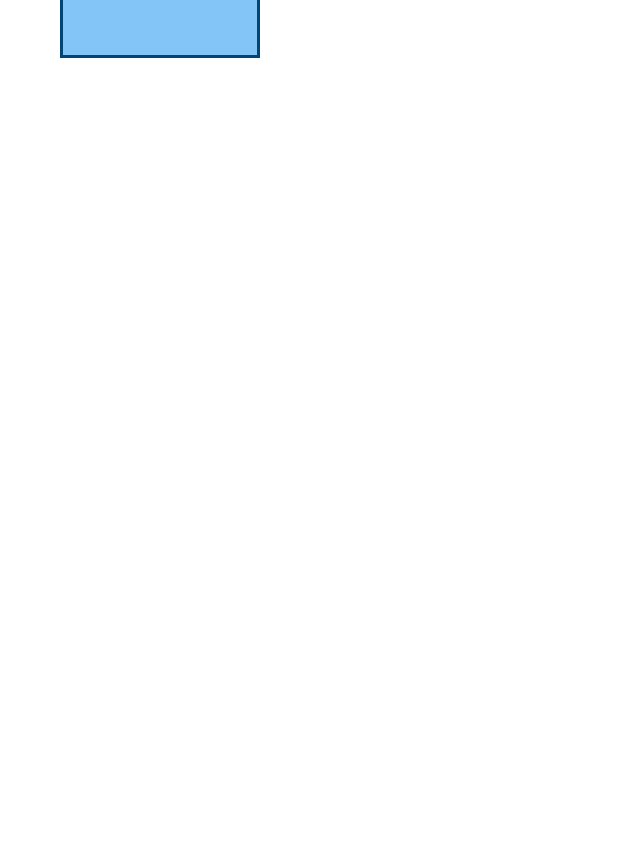
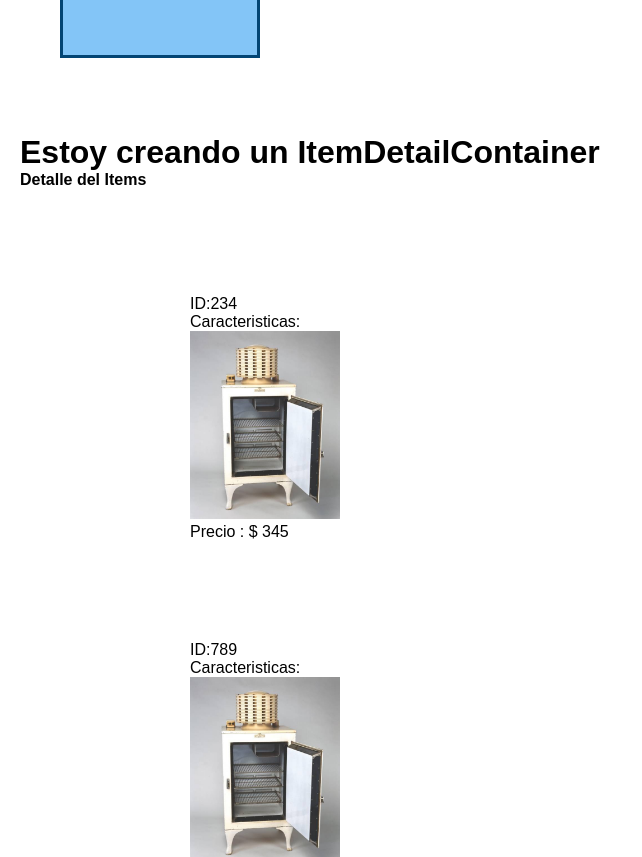
Before and after one commit to ecgalera/CarritoEduardoGalera, a React (Create React App) app in the folder ch-carrito-react/: page / in a window 1280 px wide. Shown: the part 1160-2017 px from the top of the page, without its empty margins (0-642 px from the left). Before the commit the page ends 1258 px from the top, so only its background shows below. Built offline with nearby package versions, Linux system fonts and the light colour scheme.

Commit message:
Commit ItenDetail - ItemDetailContainer

```diff
--- a/ch-carrito-react/src/App.css
+++ b/ch-carrito-react/src/App.css
@@ -223,3 +223,31 @@ span{
   margin: 10px;
 
 }
+
+/* ItemDetail */
+
+.detail{
+  display: flex;
+  flex-direction: column;
+  align-items: center;
+  align-items: center;
+
+  width: 450px;
+  margin: 20px;
+}
+
+.img-itemdetail{
+
+  width: 150px;
+}
+
+.div-container{
+  display: flex;
+  flex-direction:column;
+  align-items: center;
+
+}
+
+.div-detail{
+  margin: 50px;
+}
--- a/ch-carrito-react/src/App.js
+++ b/ch-carrito-react/src/App.js
@@ -4,6 +4,7 @@ import './App.css';
 import NavBar from './components/NavBar';
 import ItemListContainer from './components/ItemListContainer';
 import ItemCount from "./components/ItemCount"
+import ItemDetailContainer from './components/ItemDetailContainer';
 
 
 
@@ -23,6 +24,11 @@ function App() {
         <br></br>
         <br></br>
          <ItemListContainer/>
+         <br></br>
+         <br></br>
+         <ItemDetailContainer></ItemDetailContainer>
+
+
     </div>
 
   );
--- /dev/null
+++ b/ch-carrito-react/src/components/ItemDetail.js
@@ -0,0 +1,34 @@
+import React from 'react'
+import "../App.css";
+
+const ItemDetail = ({producto}) => {
+
+    return (
+
+        <>
+            <strong>Detalle del Items</strong>
+
+            <div className='detail'>
+
+
+            <br></br><br></br>
+
+            {
+
+            producto.map(producto =>
+            <div className='div-detail'>
+            <p>ID:{producto.id}</p>
+            <p>Caracteristicas: {producto.caracteristicas} </p>
+            <img src={producto.img} className='img-itemdetail'></img>
+            <p >Precio : $ {producto.precio}</p>
+            </div>
+            )
+
+            }
+
+            </div>
+    </>
+    )
+}
+
+export default ItemDetail
--- /dev/null
+++ b/ch-carrito-react/src/components/ItemDetailContainer.js
@@ -0,0 +1,46 @@
+import React from 'react'
+import { useEffect, useState } from 'react'
+import ItemDetail from './ItemDetail'
+
+const ItemDetailContainer = () => {
+
+
+
+    const[producto, setProducto] = useState([]);
+
+    useEffect(() => {
+
+        const producto =[
+            {id: 234, caracteristica: "Props 1", precio: 345, img: './img/Heladera.jpg'},
+            {id: 789, caracteristica: "Props 2", precio: 545, img: './img/Heladera.jpg'},
+            {id: 332, caracteristica: "Props 3", precio: 1045, img: './img/Heladera.jpg'},
+        ];
+        const promesa = new Promise ((res, rej)=>{
+
+            setTimeout(() => {
+                if(producto.length>0){
+                    res(producto)
+                }else{
+                    rej("Problemas con los datos")
+                }
+            }, 2000);
+        })
+
+        promesa
+            .then( res=>{ setProducto(res)})
+            .catch(err =>{console.log(err)})
+
+    }, [producto])
+
+            return (
+
+                <div>
+
+                    <h1>Estoy creando un ItemDetailContainer</h1>
+
+                    <ItemDetail producto={producto}/>
+                </div>
+            )
+}
+
+export default ItemDetailContainer
```
